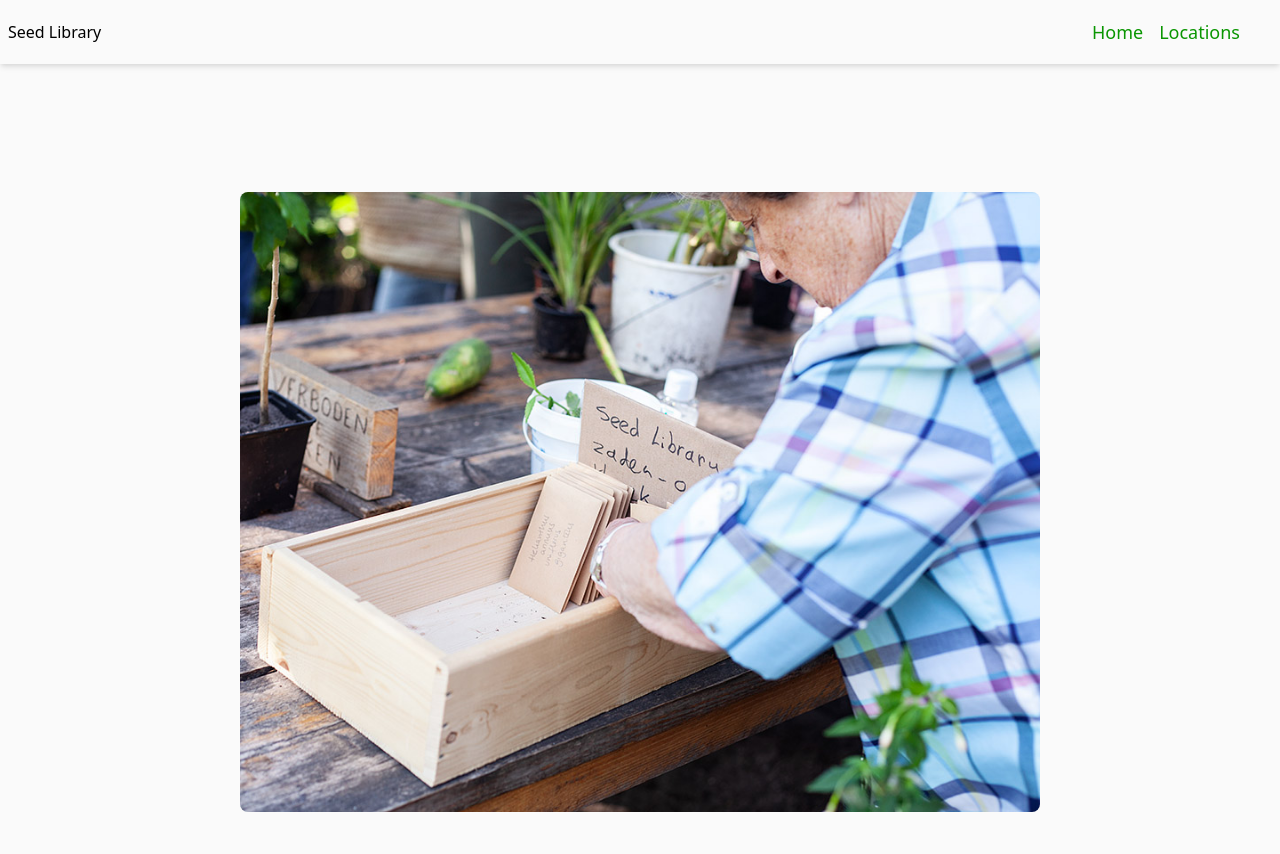
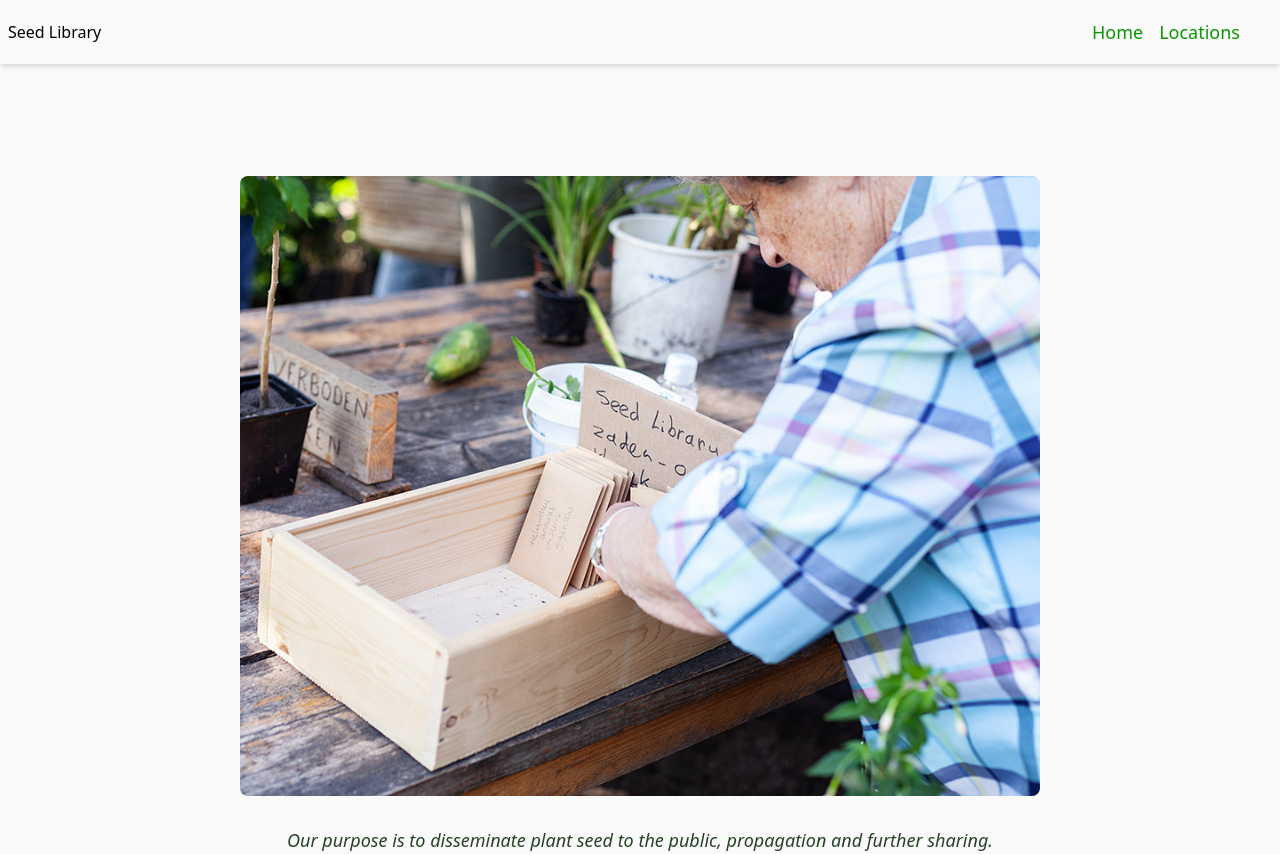
Before and after one commit to rickhekman/seed-library, a Next.js app: page / in a window 1280 px wide. Before the commit the page ends 818 px from the top, so only its background shows below. Built offline with nearby package versions, Linux system fonts and the light colour scheme.

Commit message:
Edit intro slogan text and metadata image

```diff
--- a/components/Header/index.js
+++ b/components/Header/index.js
@@ -5,9 +5,9 @@ const Header = () => {
   return (
     <div className={styles.container}>
       <div>
-        <h1>
+        <h2>
           Seed Library
-        </h1>
+        </h2>
       </div>
 
     <div>
--- a/components/Intro/Intro.module.css
+++ b/components/Intro/Intro.module.css
@@ -9,8 +9,19 @@
 
 .image {
   @apply
-  mt-32
+  mt-28
   mx-4
   md:mx-6
   ;
 }
+
+.slogan {
+  @apply
+  mt-6
+  text-center
+  text-sm
+  md:text-lg
+  italic
+  text-green-dark
+  ;
+}
--- a/components/Intro/index.js
+++ b/components/Intro/index.js
@@ -13,6 +13,11 @@ const Intro = () => {
         class="rounded-lg"
       />
       </div>
+      <div>
+        <h1 className={styles.slogan}>
+        Our purpose is to disseminate plant seed to the public, propagation and further sharing.
+        </h1>
+      </div>
     </div>
   )
 }
--- a/components/Metadata.js
+++ b/components/Metadata.js
@@ -8,7 +8,15 @@ const Metadata = () => (
       type: 'website',
       url: 'https://seed-library.vercel.app/',
       title: "Seed Library",
-      description: "A community for sharing of plant seed in The Netherlands"
+      description: "A community for sharing plant seed in The Netherlands",
+      images: [
+        {
+          url: '%PUBLIC_URL%/images/seedlibrary.jpg',
+          width: 900,
+          height: 720,
+          alt: 'Seedlibrary image'
+        }
+      ]
     }}
    />
    <Head>
```
